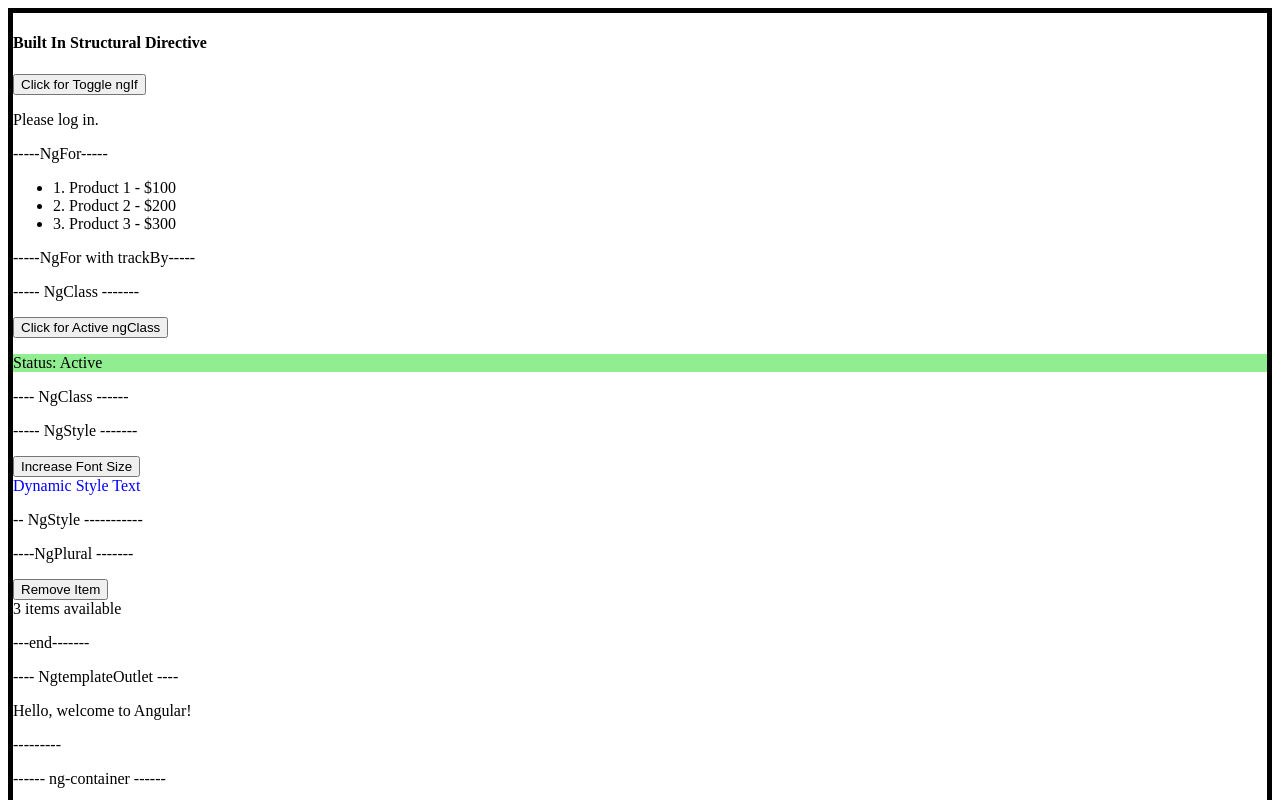
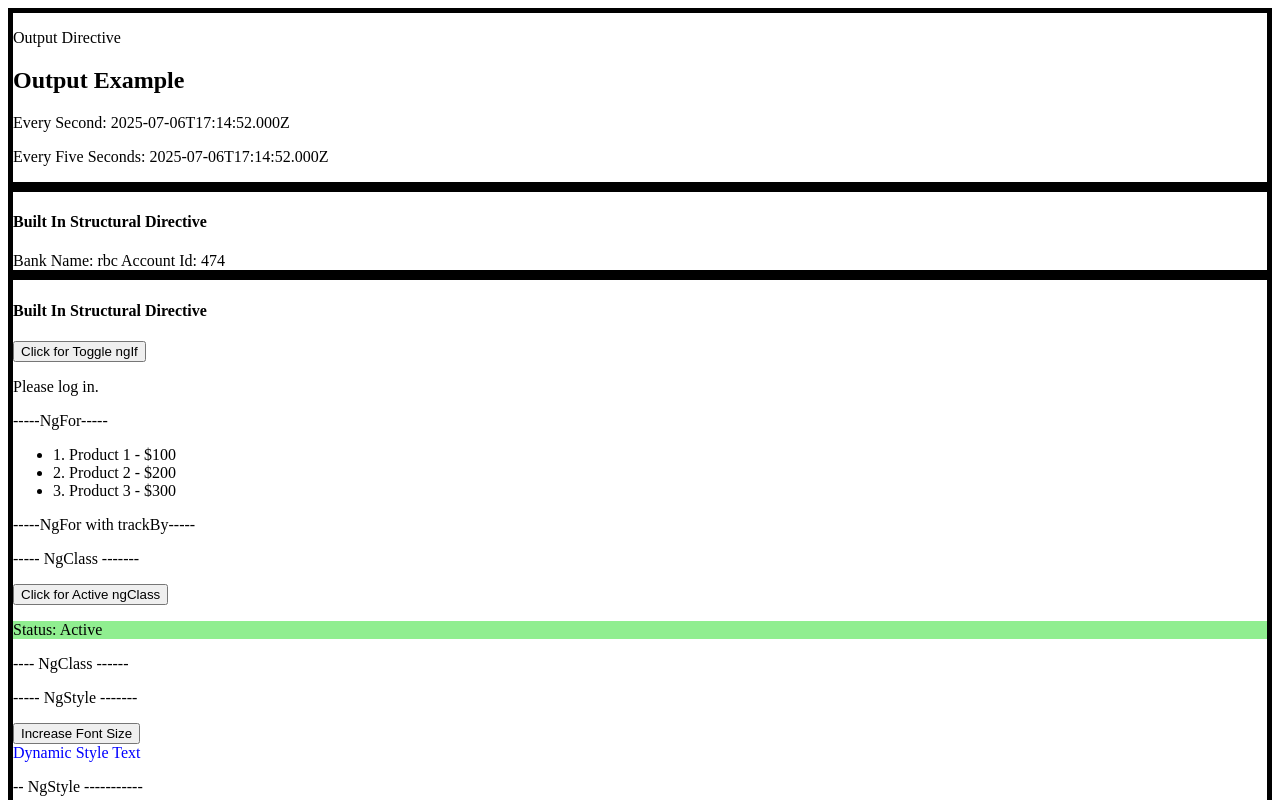
Before and after one commit to raaz9711/angular2025_code, an Angular app: page / in a window 1280 px wide. Shown: the top 800 px of the page. Built offline with nearby package versions, Linux system fonts and the light colour scheme.

Commit message:
adding some more concept

```diff
--- a/src/app/app.component.html
+++ b/src/app/app.component.html
@@ -20,6 +20,19 @@
 <h3>ngNonBindable with a directive</h3>
 <div ngNonBindable [appHighlight]="'yellow'">This should not evaluate: {{ 1 +1 }}, but will highlight yellow.
 </div> -->
+<main [style.border]="'5px solid black'">
+  <p>Output Directive</p>
+<app-my-output></app-my-output>
+</main>
+
+
+<main [style.border]="'5px solid black'">
+  <h4> Built In Structural Directive</h4>
+<app-my-input></app-my-input>
+</main>
+
+
+
 
 <main [style.border]="'5px solid black'">
   <h4> Built In Structural Directive</h4>
--- a/src/app/app.component.ts
+++ b/src/app/app.component.ts
@@ -3,12 +3,16 @@ import { RouterOutlet } from '@angular/router';
 import { HighlightDirective } from '../directive/highlight.directive';
 import { HideAfterDirective } from '../directive/structrual/hide-after.directive';
 import { BuiltInExamComponent } from "../directive/built-directive-example/built-in-exam.component";
+import { MyInputComponent } from "./learnfromdoc/my-input";
+import { MyOutputComponent } from "./learnfromdoc/my-output";
 @Component({
   selector: 'app-root',
   imports: [
     //HighlightDirective,
     HideAfterDirective,
-    BuiltInExamComponent
+    BuiltInExamComponent,
+    MyInputComponent,
+    MyOutputComponent
 ],
   templateUrl: './app.component.html',
   styleUrl: './app.component.css',
--- /dev/null
+++ b/src/app/learnfromdoc/my-input.ts
@@ -0,0 +1,23 @@
+import { Component } from "@angular/core";
+
+@Component({
+  selector: 'app-bank-account',
+  inputs: ['bankName', 'id: account-id'],
+  template: ` Bank Name: {{ bankName }} Account Id: {{ id }} `,
+})
+export class BankAccountComponent {
+  bankName: string | null = null;
+  id: string | null = null;
+  // this property is not bound, and won't be automatically updated by Angular
+  normalizedBankName: string | null = null;
+}
+@Component({
+  selector: 'app-my-input',
+  template: ` <app-bank-account [bankName]="bankName" [account-id]="id" />`,
+  imports: [BankAccountComponent],
+})
+export class MyInputComponent {
+bankName: string | null = "rbc";
+id: string | null = "474"
+
+}
--- /dev/null
+++ b/src/app/learnfromdoc/my-output.ts
@@ -0,0 +1,44 @@
+import { Component, Directive, output } from "@angular/core";
+
+@Directive({
+    selector:'app-interval-dir',}
+)
+export class IntervalDirComponent{
+    everySecond = output<string>();
+    everyFiveSeconds = output<string>();
+    constructor() {
+        setInterval(() => {
+            this.everySecond.emit(new Date().toISOString());
+        }, 1000);
+
+        setInterval(() => {
+            this.everyFiveSeconds.emit(new Date().toISOString());
+        }, 5000);
+}
+}
+
+@Component({
+    selector: 'app-my-output',
+    template: `
+        <h2>Output Example</h2>
+        <app-interval-dir (everySecond)="onEverySecond($event)" (everyFiveSeconds)="onEveryFiveSeconds($event)"></app-interval-dir>
+        <p>Every Second: {{ everySecond }}</p>
+        <p>Every Five Seconds: {{ everyFiveSeconds }}</p>
+    `,
+    imports: [IntervalDirComponent],
+})
+export class MyOutputComponent {
+    everySecond: string | null = null;
+    everyFiveSeconds: string | null = null;
+
+    onEverySecond(event: string) {
+        this.everySecond = event;
+        console.log('Every Second:', event);
+    }
+
+    onEveryFiveSeconds(event: string) {
+        this.everyFiveSeconds = event;
+        console.log('Every Second:', event);
+
+    }
+}
```
